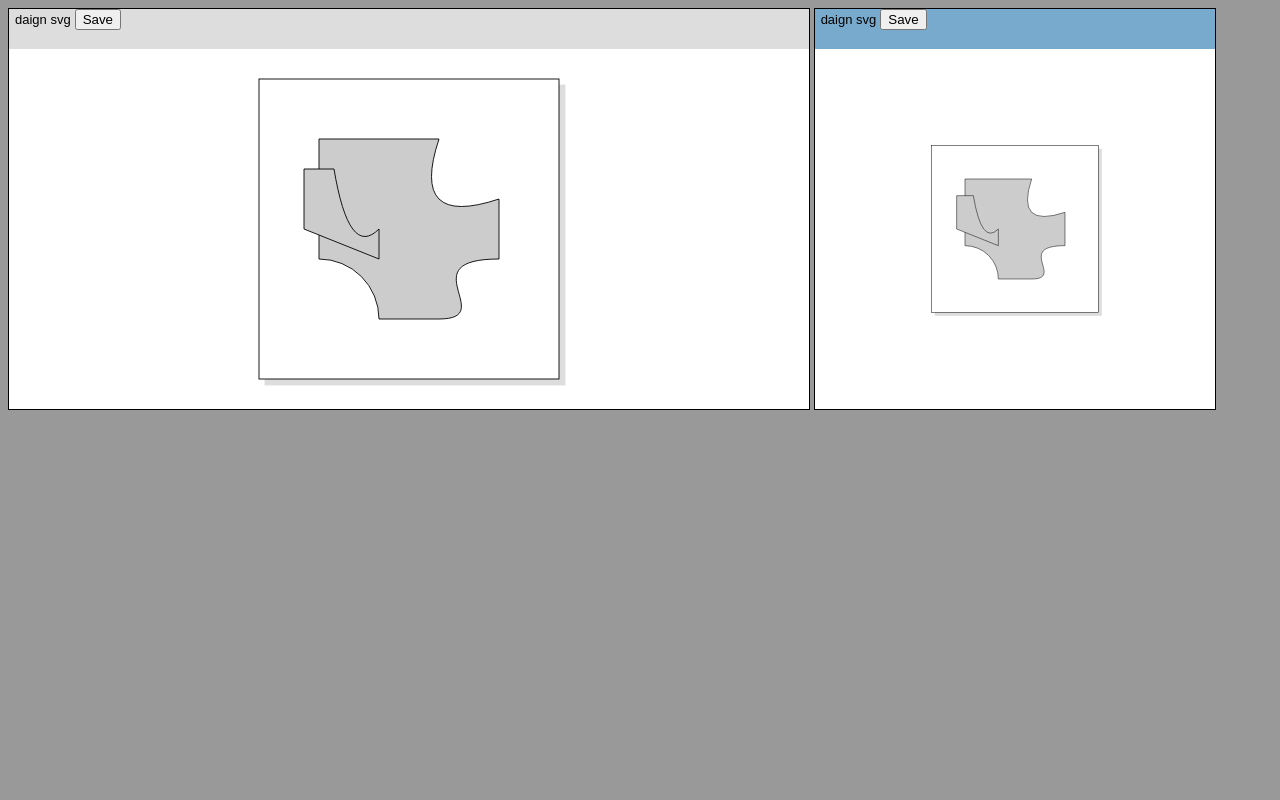
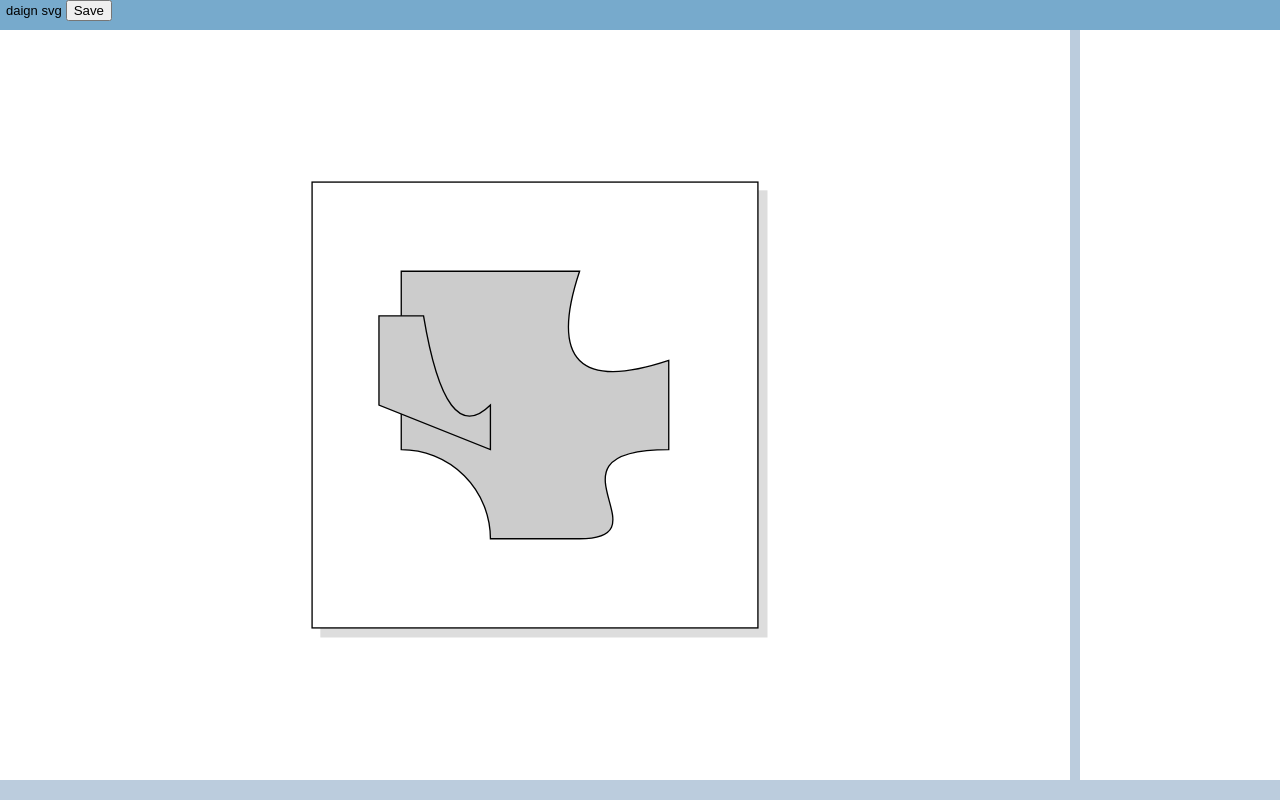
Before and after one commit to daign/daign-svg, a plain HTML site: page src/index.html in a window 1280 px wide. Drawn offline with Linux system fonts and the light colour scheme.

Commit message:
changed strategy: one full-sized editor with one open document

```diff
--- a/src/css/daign.css
+++ b/src/css/daign.css
@@ -2,24 +2,31 @@ body {
 	font-family: sans-serif;
 	font-size: small;
 	background: #999;
+	overflow: hidden;
 }
 
 .container {
-	display: inline-block;
-	border: 1px solid #000;
-	background: #fff;
-	outline: none;
+	position: absolute;
+	left: 0px;
+	top: 0px;
 }
 
 .menu {
-	height: 40px;
-}
-.menu.focus {
 	background: #7ac;
 }
-.menu.blur {
-	background: #ddd;
+.splitter {
+	background: #bcd;
 }
+.viewport {
+	background: #fff;
+}
+.documentTree {
+	background: #fff;
+}
+.status {
+	background: #bcd;
+}
+
 .title {
 	display: inline-block;
 	padding: 0px 4px 0px 6px;
--- a/src/index.html
+++ b/src/index.html
@@ -8,16 +8,21 @@
 	<link rel="stylesheet" href="css/daign.css">
 
 	<script src="js/daign.js"></script>
-	<script src="js/application.js"></script>
-	<script src="js/keyEventManager.js"></script>
-	<script src="js/view.js"></script>
+
+	<script src="js/application/schedule.js"></script>
+	<script src="js/application/application.js"></script>
+	<script src="js/application/keyEventManager.js"></script>
+	<script src="js/application/menu.js"></script>
+	<script src="js/application/status.js"></script>
+	<script src="js/application/content.js"></script>
+	<script src="js/application/views.js"></script>
+	<script src="js/application/viewport.js"></script>
+	<script src="js/application/sidebar.js"></script>
+	<script src="js/application/documentTree.js"></script>
 
 	<script src="js/math/vector2.js"></script>
 
-	<script src="js/menu/menu.js"></script>
-
 	<script src="js/document/document.js"></script>
-	<script src="js/document/viewport.js"></script>
 	<script src="js/document/page.js"></script>
 
 	<script src="js/document/controls/controlsManager.js"></script>
@@ -39,12 +44,10 @@
 </head>
 <body>
 
-	<div id="container" class="container" style="width: 800px; height: 400px;"></div>
-	<div id="container2" class="container" style="width: 400px; height: 400px;"></div>
+	<div id="container" class="container"></div>
 
 	<script>
 		new daign.Application( document.getElementById( 'container' ) );
-		new daign.Application( document.getElementById( 'container2' ) );
 	</script>
 
 </body>
--- a/src/js/application.js
+++ /dev/null
@@ -1,43 +0,0 @@
-daign.Application = function ( node ) {
-
-	this.node = node;
-
-	this.width = this.node.clientWidth;
-	this.height = this.node.clientHeight;
-
-	this.keyEventManager = new daign.KeyEventManager( this );
-	this.menu = new daign.Menu( this );
-	this.view = new daign.View( this );
-
-	var document1 = new daign.Document( this );
-	this.view.display( document1 );
-
-	var self = this;
-	var onFocus = function ( event ) { self.menu.setFocus( true ); };
-	var onBlur = function ( event ) { self.menu.setFocus( false ); };
-	this.node.addEventListener( 'focus', onFocus, false );
-	this.node.addEventListener( 'blur', onBlur, false );
-
-	this.node.setAttribute( 'tabindex', 1 );
-	this.focus();
-
-	var onsave = function () {
-		var output = document1.toString();
-		var blob = new Blob( [ output ], { type: "text/plain;charset=utf-8" } );
-		saveAs( blob, "drawing.svg" );
-	};
-	this.menu.saveButton.addEventListener( 'click', onsave, false );
-
-};
-
-daign.Application.prototype = {
-
-	constructor: daign.Application,
-
-	focus: function () {
-
-		this.node.focus();
-
-	}
-
-};
--- /dev/null
+++ b/src/js/application/application.js
@@ -0,0 +1,45 @@
+daign.Application = function ( node ) {
+
+	this.node = node;
+
+	this.keyEventManager = new daign.KeyEventManager( this );
+
+	this.document = new daign.Document( this );
+
+	this.menu    = new daign.Menu( this );
+	this.content = new daign.Content( this );
+	this.status  = new daign.Status( this );
+
+	var postponedResize = daign.SCHEDULE.postpone( this.resize, this, 20 );
+	var throttledResize = daign.SCHEDULE.deferringThrottle( this.resize, this, 40 );
+
+	this.resize();
+	postponedResize();
+
+	window.addEventListener( 'resize', throttledResize, false );
+
+};
+
+daign.Application.prototype = {
+
+	constructor: daign.Application,
+
+	resize: function () {
+
+		var width = Math.max( window.innerWidth, 300 );
+		var height = Math.max( window.innerHeight, 200 );
+
+		this.node.style.width = width + 'px';
+		this.node.style.height = height + 'px';
+
+		var menuHeight = 30;
+		var statusHeight = 20;
+		var contentHeight = height - menuHeight - statusHeight;
+
+		this.menu.resize( width, menuHeight );
+		this.content.resize( width, contentHeight, menuHeight );
+		this.status.resize( width, statusHeight, menuHeight+contentHeight );
+
+	}
+
+};
--- /dev/null
+++ b/src/js/application/content.js
@@ -0,0 +1,38 @@
+daign.Content = function ( app ) {
+
+	this.node = document.createElement( 'div' );
+	this.node.setAttribute( 'class', 'container' );
+	app.node.appendChild( this.node );
+
+	this.views = new daign.Views( app, this.node );
+
+	this.splitter = document.createElement( 'div' );
+	this.splitter.setAttribute( 'class', 'splitter container' );
+	this.node.appendChild( this.splitter );
+
+	this.sidebar = new daign.Sidebar( app, this.node );
+
+};
+
+daign.Content.prototype = {
+
+	constructor: daign.Content,
+
+	resize: function ( width, height, top ) {
+		this.node.style.width = width + 'px';
+		this.node.style.height = height + 'px';
+		this.node.style.top = top + 'px';
+
+		var splitterWidth = 10;
+		var sidebarWidth = 200;
+		var viewsWidth = Math.max( width-sidebarWidth-splitterWidth, 200 );
+
+		this.views.resize( viewsWidth, height );
+		this.sidebar.resize( sidebarWidth, height, viewsWidth+splitterWidth );
+
+		this.splitter.style.width = splitterWidth + 'px';
+		this.splitter.style.height = height + 'px';
+		this.splitter.style.left = viewsWidth + 'px';
+	}
+
+};
--- /dev/null
+++ b/src/js/application/documentTree.js
@@ -0,0 +1,18 @@
+daign.DocumentTree = function ( app, sidebarNode ) {
+
+	this.node = document.createElement( 'div' );
+	this.node.setAttribute( 'class', 'documentTree container' );
+	sidebarNode.appendChild( this.node );
+
+};
+
+daign.DocumentTree.prototype = {
+
+	constructor: daign.DocumentTree,
+
+	resize: function ( width, height ) {
+		this.node.style.width = width + 'px';
+		this.node.style.height = height + 'px';
+	}
+
+};
--- a/src/js/menu/menu.js
+++ b/src/js/application/menu.js
@@ -1,7 +1,7 @@
 daign.Menu = function ( app ) {
 
 	this.node = document.createElement( 'div' );
-	this.node.setAttribute( 'class', 'menu blur' );
+	this.node.setAttribute( 'class', 'menu container' );
 	app.node.appendChild( this.node );
 
 	this.title = document.createElement( 'div' );
@@ -13,20 +13,22 @@ daign.Menu = function ( app ) {
 	this.saveButton.innerHTML = 'Save';
 	this.node.appendChild( this.saveButton );
 
+	var onSave = function () {
+		var output = app.document.toString();
+		var blob = new Blob( [ output ], { type: "text/plain;charset=utf-8" } );
+		saveAs( blob, "drawing.svg" );
+	};
+	this.saveButton.addEventListener( 'click', onSave, false );
+
 };
 
 daign.Menu.prototype = {
 
 	constructor: daign.Menu,
 
-	setFocus: function ( b ) {
-
-		if ( b ) {
-			this.node.setAttribute( 'class', 'menu focus' );
-		} else {
-			this.node.setAttribute( 'class', 'menu blur' );
-		}
-
+	resize: function ( width, height ) {
+		this.node.style.width = width + 'px';
+		this.node.style.height = height + 'px';
 	}
 
 };
--- /dev/null
+++ b/src/js/application/sidebar.js
@@ -0,0 +1,23 @@
+daign.Sidebar = function ( app, contentNode ) {
+
+	this.node = document.createElement( 'div' );
+	this.node.setAttribute( 'class', 'container' );
+	contentNode.appendChild( this.node );
+
+	this.documentTree = new daign.DocumentTree( app, this.node );
+
+};
+
+daign.Sidebar.prototype = {
+
+	constructor: daign.Sidebar,
+
+	resize: function ( width, height, left ) {
+		this.node.style.width = width + 'px';
+		this.node.style.height = height + 'px';
+		this.node.style.left = left + 'px';
+
+		this.documentTree.resize( width, height );
+	}
+
+};
--- /dev/null
+++ b/src/js/application/status.js
@@ -0,0 +1,19 @@
+daign.Status = function ( app ) {
+
+	this.node = document.createElement( 'div' );
+	this.node.setAttribute( 'class', 'status container' );
+	app.node.appendChild( this.node );
+
+};
+
+daign.Status.prototype = {
+
+	constructor: daign.Status,
+
+	resize: function ( width, height, top ) {
+		this.node.style.width = width + 'px';
+		this.node.style.height = height + 'px';
+		this.node.style.top = top + 'px';
+	}
+
+};
--- /dev/null
+++ b/src/js/application/viewport.js
@@ -0,0 +1,69 @@
+daign.Viewport = function ( app, viewsNode ) {
+
+	this.node = document.createElementNS( daign.SVGNS, 'svg' );
+	this.node.setAttribute( 'class', 'viewport container' );
+	this.node.setAttribute( 'xmlns:xlink', daign.XLink );
+	viewsNode.appendChild( this.node );
+
+	this.node.appendChild( app.document.node );
+	this.controls = app.document.controls;
+
+	this.viewCenter = new daign.Vector2( 50, 50 );
+	this.viewCenterSnaphot = undefined;
+	this.viewScale = 1;
+	this.viewDimensions = new daign.Vector2( 240, 120 );
+
+	this.updateViewport();
+
+	var self = this;
+	var viewHandle = new daign.Handle( {
+		domNode: self.node,
+		beginning: function () {
+			self.snap();
+		},
+		continuing: function () {
+			self.drag( this.vectorT.sub( this.vector0 ) );
+		},
+		ending: function () {},
+		clicked: function () {
+			self.controls.showPath( null );
+		},
+		vector0: new daign.Vector2(),
+		vectorT: new daign.Vector2()
+	} );
+
+};
+
+daign.Viewport.prototype = {
+
+	constructor: daign.Viewport,
+
+	resize: function ( width, height ) {
+		this.node.style.width = width + 'px';
+		this.node.style.height = height + 'px';
+		//this.node.setAttribute( 'width', width );
+		//this.node.setAttribute( 'height', height );
+	},
+
+	updateViewport: function () {
+
+		var x1 = this.viewCenter.x - ( this.viewDimensions.x * 0.5 );
+		var y1 = this.viewCenter.y - ( this.viewDimensions.y * 0.5 );
+		this.node.setAttribute( 'viewBox', x1 + ',' + y1 + ',' + this.viewDimensions.x + ',' + this.viewDimensions.y );
+
+	},
+
+	snap: function () {
+
+		this.viewCenterSnaphot = this.viewCenter.clone();
+
+	},
+
+	drag: function ( v ) {
+
+		this.viewCenter.copy( this.viewCenterSnaphot ).sub( v.multiplyScalar( 0.25 ) );
+		this.updateViewport();
+
+	}
+
+};
--- /dev/null
+++ b/src/js/application/views.js
@@ -0,0 +1,22 @@
+daign.Views = function ( app, contentNode ) {
+
+	this.node = document.createElement( 'div' );
+	this.node.setAttribute( 'class', 'container' );
+	contentNode.appendChild( this.node );
+
+	this.viewport = new daign.Viewport( app, this.node );
+
+};
+
+daign.Views.prototype = {
+
+	constructor: daign.Views,
+
+	resize: function ( width, height ) {
+		this.node.style.width = width + 'px';
+		this.node.style.height = height + 'px';
+
+		this.viewport.resize( width, height );
+	}
+
+};
--- a/src/js/document/document.js
+++ b/src/js/document/document.js
@@ -9,10 +9,8 @@ daign.Document = function ( app ) {
 	this.node.appendChild( this.drawingGroup );
 	this.node.appendChild( controlsGroup );
 
-	var page = new daign.Page( pageGroup );
+	this.page = new daign.Page( pageGroup );
 	this.controls = new daign.ControlsManager( controlsGroup );
-
-	this.viewport = new daign.Viewport( app, this.controls );
 
 	var path1 = new daign.Path( this );
 	path1.parse( 'M 20,20 L 60,20 Q 50,50,80,40 L 80,60 C 50,60,80,80,60,80 L 40,80 A 20,20,0,0,0,20,60 Z' );
@@ -30,10 +28,10 @@ daign.Document.prototype = {
 
 	toString: function () {
 
-		var x = this.viewport.viewCenter.x - 0.5 * this.viewport.viewDimensions.x;
-		var y = this.viewport.viewCenter.y - 0.5 * this.viewport.viewDimensions.y;
-		var width = this.viewport.viewDimensions.x;
-		var height = this.viewport.viewDimensions.y;
+		var x = this.page.x;
+		var y = this.page.y;
+		var width = this.page.width;
+		var height = this.page.height;
 		var output = '<svg xmlns="http://www.w3.org/2000/svg" xmlns:xlink="http://www.w3.org/1999/xlink" viewBox="' + x + ',' + y + ',' + width + ',' + height + '">';
 		output += this.drawingGroup.innerHTML;
 		output += '</svg>';
--- a/src/js/document/page.js
+++ b/src/js/document/page.js
@@ -1,19 +1,24 @@
 daign.Page = function ( parent ) {
 
+	this.x = 0;
+	this.y = 0;
+	this.width = 100;
+	this.height = 100;
+
 	this.node = document.createElementNS( daign.SVGNS, 'rect' );
-	this.node.setAttribute( 'x', 0 );
-	this.node.setAttribute( 'y', 0 );
-	this.node.setAttribute( 'width', 100 );
-	this.node.setAttribute( 'height', 100 );
+	this.node.setAttribute( 'x', this.x );
+	this.node.setAttribute( 'y', this.y );
+	this.node.setAttribute( 'width', this.width );
+	this.node.setAttribute( 'height', this.height );
 	this.node.setAttribute( 'fill', '#fff' );
 	this.node.setAttribute( 'stroke', '#000' );
 	this.node.setAttribute( 'stroke-width', 0.3 );
 
 	this.shadow = document.createElementNS( daign.SVGNS, 'rect' );
-	this.shadow.setAttribute( 'x', 2 );
-	this.shadow.setAttribute( 'y', 2 );
-	this.shadow.setAttribute( 'width', 100 );
-	this.shadow.setAttribute( 'height', 100 );
+	this.shadow.setAttribute( 'x', this.x+2 );
+	this.shadow.setAttribute( 'y', this.y+2 );
+	this.shadow.setAttribute( 'width', this.width );
+	this.shadow.setAttribute( 'height', this.height );
 	this.shadow.setAttribute( 'fill', '#ddd' );
 	this.shadow.setAttribute( 'stroke', '#ddd' );
 	this.shadow.setAttribute( 'stroke-width', 0.3 );
--- a/src/js/document/viewport.js
+++ /dev/null
@@ -1,67 +0,0 @@
-daign.Viewport = function ( app, controls ) {
-
-	this.app = app;
-	this.controls = controls;
-
-	this.viewCenter = new daign.Vector2( 50, 50 );
-	this.viewCenterSnaphot = undefined;
-	this.viewScale = 1;
-	this.viewDimensions = new daign.Vector2( 240, 120 );
-
-	this.view = undefined;
-
-};
-
-daign.Viewport.prototype = {
-
-	constructor: daign.Viewport,
-
-	bindToView: function ( view ) {
-
-		this.view = view;
-		this.updateViewport();
-
-		var self = this;
-		var viewHandle = new daign.Handle( {
-			domNode: self.view.node,
-			beginning: function () {
-				self.app.focus();
-				self.snap();
-			},
-			continuing: function () {
-				self.drag( this.vectorT.sub( this.vector0 ) );
-			},
-			ending: function () {},
-			clicked: function () {
-				self.controls.showPath( null );
-			},
-			vector0: new daign.Vector2(),
-			vectorT: new daign.Vector2()
-		} );
-
-	},
-
-	updateViewport: function () {
-
-		var x1 = this.viewCenter.x - ( this.viewDimensions.x * 0.5 );
-		var y1 = this.viewCenter.y - ( this.viewDimensions.y * 0.5 );
-		if ( this.view !== undefined ) {
-			this.view.node.setAttribute( 'viewBox', x1 + ',' + y1 + ',' + this.viewDimensions.x + ',' + this.viewDimensions.y );
-		}
-
-	},
-
-	snap: function () {
-
-		this.viewCenterSnaphot = this.viewCenter.clone();
-
-	},
-
-	drag: function ( v ) {
-
-		this.viewCenter.copy( this.viewCenterSnaphot ).sub( v.multiplyScalar( 0.25 ) );
-		this.updateViewport();
-
-	}
-
-};
--- a/src/js/view.js
+++ /dev/null
@@ -1,23 +0,0 @@
-daign.View = function ( app ) {
-
-	this.node = document.createElementNS( daign.SVGNS, 'svg' );
-	this.node.setAttribute( 'xmlns:xlink', daign.XLink );
-	app.node.appendChild( this.node );
-
-	this.node.setAttribute( 'width', app.width );
-	this.node.setAttribute( 'height', app.height-40 );
-
-};
-
-daign.View.prototype = {
-
-	constructor: daign.View,
-
-	display: function ( document ) {
-
-		this.node.appendChild( document.node );
-		document.viewport.bindToView( this );
-
-	}
-
-};
```
Also changed, not shown: src/js/application/schedule.js (added, +42 -0 lines), src/js/application/keyEventManager.js (renamed from src/js/keyEventManager.js), 1 other file.
